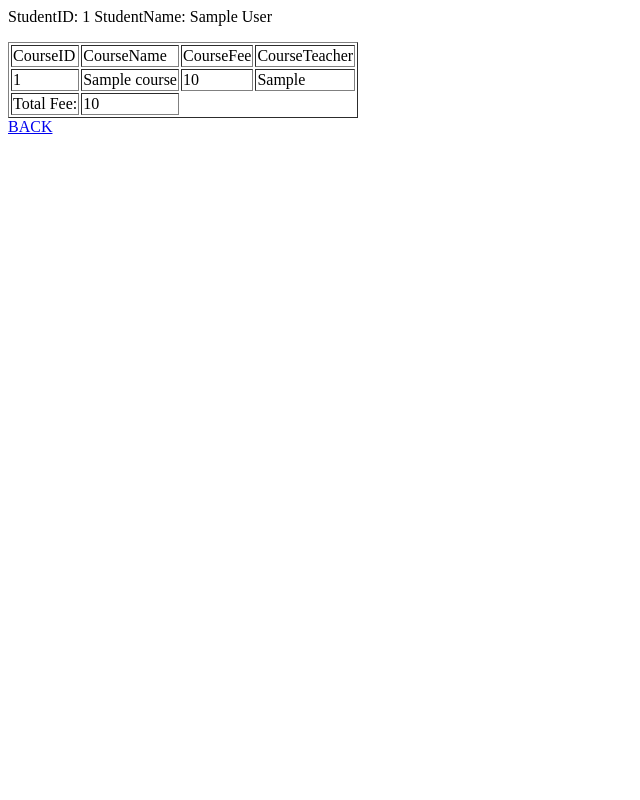
After one commit to NeroZhangTianpeng/PA2550_CourseSystem, a PHP site: page /showFeeForStu.php in a window 1280 px wide. The commit adds this page. Shown: the whole page, without its empty margins (0-640 px from the left). Run offline with PHP 8.4, Linux system fonts and the light colour scheme; the visitor is signed in with stand-in values (Sample User, id 1); tables that the repository leaves empty or names only in its code hold one stand-in row (values such as "Sample post").

Commit message:
Change the appearance of table

```diff
--- /dev/null
+++ b/showFeeForStu.php
@@ -0,0 +1,68 @@
+<?php session_start(); ?>
+<html>
+<?php
+  include 'includes/db.php';
+
+  $studentId=$_SESSION['userId'];
+
+  $sql = "SELECT student.studentName,student.studentId
+    				FROM student WHERE studentId = $studentId";
+
+   $sql2 = "SELECT student_course.courseId,
+    				course.courseName,course.courseFee,
+    				course.courseTeacher
+						FROM student_course,course
+    					WHERE course.courseId=student_course.courseId AND course.courseId = any(SELECT student_course.courseId
+    							FROM student_course
+    							WHERE studentId = $studentId)";
+	$sql3 = "SELECT SUM(courseFee) as TotalFee
+			 FROM student_course,course
+			 WHERE course.courseId=student_course.courseId AND course.courseId = any(SELECT student_course.courseId
+    							FROM student_course
+    							WHERE studentId = $studentId)";
+
+
+
+?>
+<head>
+	<title>Student Information</title>
+</head>
+<body>
+	<table border=1>
+	<?php
+				$result = $conn->query($sql);
+				while ($row = $result->fetch_assoc()) {
+					echo "<p>StudentID: " .$row['studentId']."	StudentName: " .$row['studentName']. "</p>";
+				}
+
+				$result2 = $conn->query($sql2);
+				echo "<thead>
+					<tr>
+						<td>CourseID</td>
+						<td>CourseName</td>
+						<td>CourseFee</td>
+						<td>CourseTeacher</td>
+					</tr>
+				</thead>
+				<tbody>";
+				while ($row = $result2->fetch_assoc()) {
+                    echo "<tr><td>" .$row['courseId'].
+                    "</td><td>" .$row['courseName'].
+                    "</td><td>" .$row['courseFee'].
+                    "</td><td>" .$row['courseTeacher'].
+                    "</td></tr>";
+                }
+				$result = $conn->query($sql3);
+
+				while ($row = $result->fetch_assoc()) {
+
+					echo "<tr><td>Total Fee: </td><td>" .$row['TotalFee']. "</td></tr>";
+				}
+
+			?>
+	</table>
+	<div>
+       <a href="indexStu.php" class="aForBack">BACK</a>
+   </div>
+</body>
+</html>
```
Also changed, not shown: showExamSchedule.php (added, +55 -0 lines), showStudentInfoForStu.php (+32 -17 lines).
